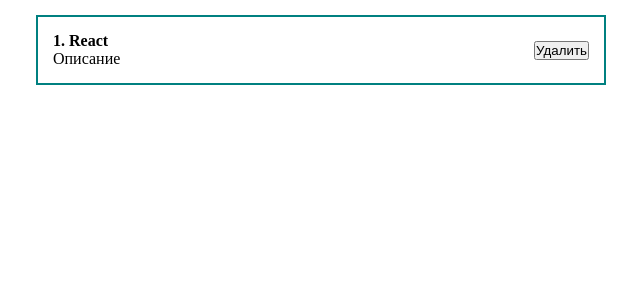
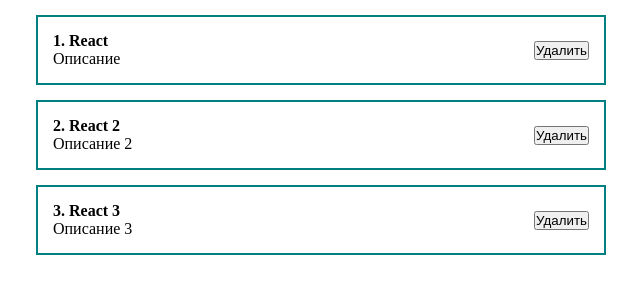
Before and after one commit to wizzzout/react-fundamental, a React (Vite) app: page / in a window 1280 px wide. Shown: the top 300 px of the page, without its empty margins (319-959 px from the left). Built offline with nearby package versions, Linux system fonts and the light colour scheme.

Commit message:
Реализовал список постов с помощью useState, компонента PostItem и метода массивов map

```diff
--- a/src/App.jsx
+++ b/src/App.jsx
@@ -1,10 +1,19 @@
+import { useState } from 'react'
 import './App.css'
 import PostItem from './components/PostItem'
 
 function App() {
+	const [posts, setPost] = useState([
+		{ id: 1, title: 'React', content: 'Описание' },
+		{ id: 2, title: 'React 2', content: 'Описание 2' },
+		{ id: 3, title: 'React 3', content: 'Описание 3' },
+	])
+
 	return (
 		<div className='App'>
-			<PostItem post={{ id: 1, title: 'React', content: 'Описание' }} />
+			{posts.map(post => (
+				<PostItem post={post} />
+			))}
 		</div>
 	)
 }
```
